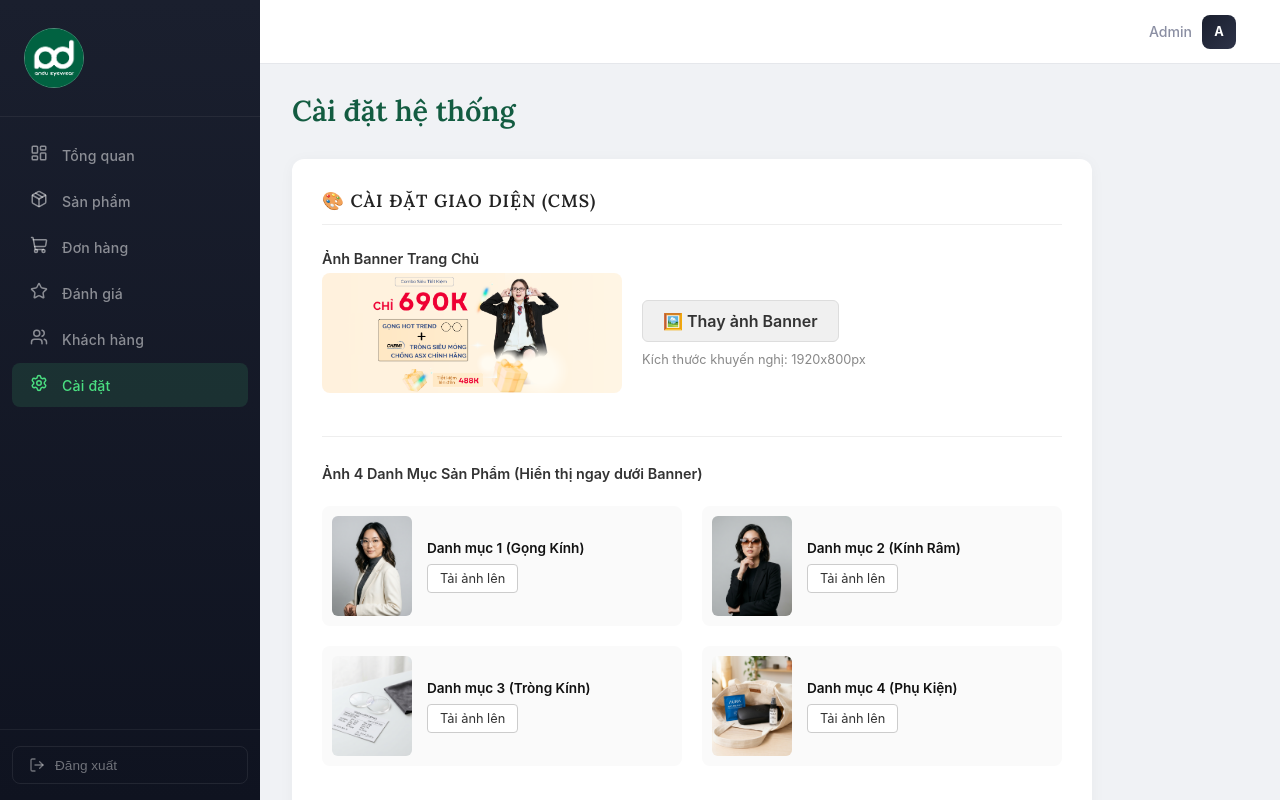
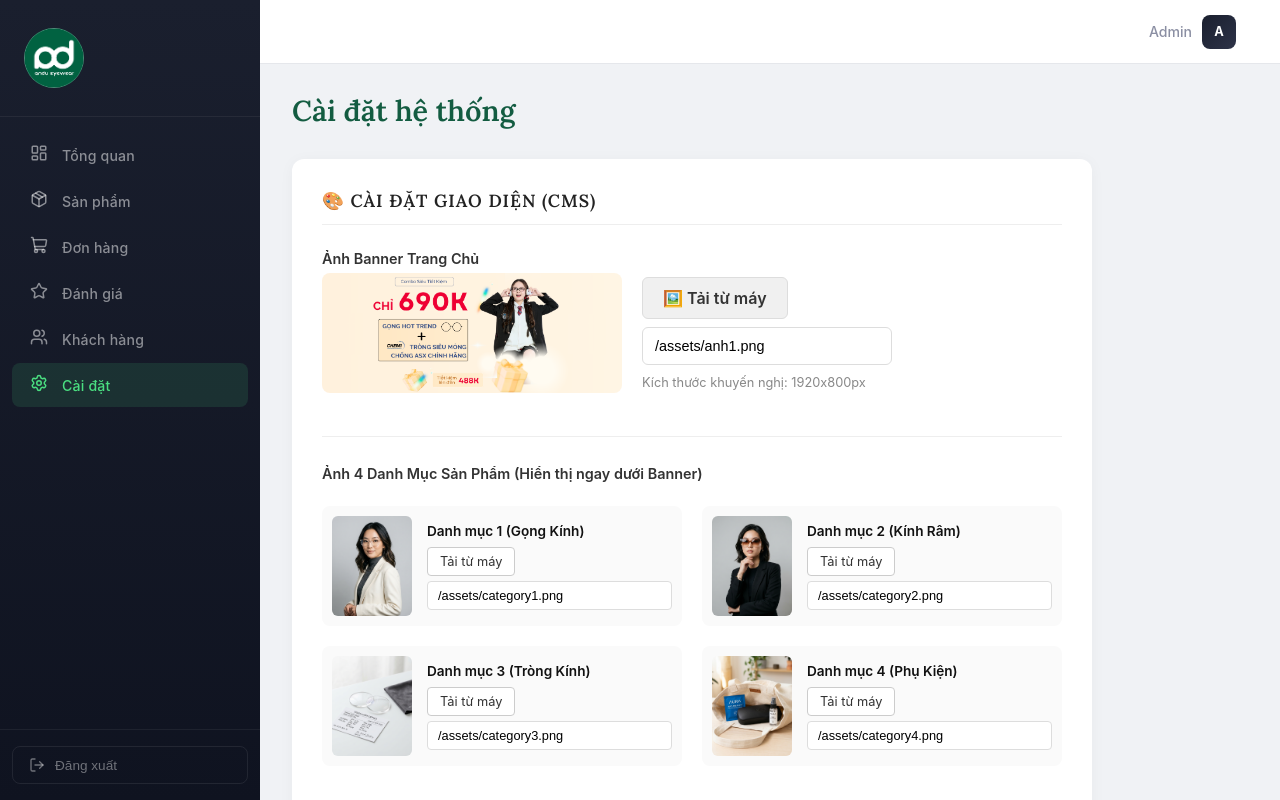
Before and after one commit to Cuongnguyen232-Vy/andu-web, a Next.js app: page /admin/settings in a window 1280 px wide. Shown: the top 800 px of the page. Built offline with nearby package versions, Linux system fonts and the light colour scheme; no server answers; the database is empty.

Commit message:
Add direct image URL input for Settings

```diff
--- a/src/app/admin/settings/page.tsx
+++ b/src/app/admin/settings/page.tsx
@@ -121,10 +121,19 @@
                 )}
               </div>
               <div>
+                <div style={{ display: 'flex', gap: '5px', marginBottom: '8px' }}>
                   <input type="file" id="bannerUpload" accept="image/*" onChange={(e) => handleFileUpload(e, 'bannerImage')} style={{ display: 'none' }} />
                   <label htmlFor="bannerUpload" style={{ display: 'inline-block', padding: '10px 20px', backgroundColor: '#f0f0f0', color: '#333', borderRadius: '6px', cursor: 'pointer', fontWeight: 600, border: '1px solid #ddd' }}>
-                  {isUploading ? 'Đang tải...' : '🖼️ Thay ảnh Banner'}
+                    {isUploading ? 'Đang tải...' : '🖼️ Tải từ máy'}
                   </label>
+                </div>
+                <input
+                  type="text"
+                  placeholder="Hoặc dán Link ảnh (Ví dụ: https://...)"
+                  value={shopInfo.bannerImage}
+                  onChange={e => setShopInfo({...shopInfo, bannerImage: e.target.value})}
+                  style={{ width: '100%', minWidth: '250px', padding: '10px 12px', border: '1px solid #ddd', borderRadius: '6px', fontSize: '0.9rem' }}
+                />
                 <p style={{ fontSize: '0.8rem', color: '#888', marginTop: '10px' }}>Kích thước khuyến nghị: 1920x800px</p>
               </div>
             </div>
@@ -140,16 +149,25 @@
               { key: 'cat3Image', title: 'Danh mục 3 (Tròng Kính)' },
               { key: 'cat4Image', title: 'Danh mục 4 (Phụ Kiện)' },
             ].map((cat, i) => (
-              <div key={cat.key} style={{ display: 'flex', gap: '15px', alignItems: 'center', backgroundColor: '#fafafa', padding: '10px', borderRadius: '8px' }}>
+              <div key={cat.key} style={{ display: 'flex', flexWrap: 'wrap', gap: '15px', alignItems: 'center', backgroundColor: '#fafafa', padding: '10px', borderRadius: '8px' }}>
                 <div style={{ width: '80px', height: '100px', borderRadius: '6px', overflow: 'hidden', backgroundColor: '#eaeaea' }}>
                   <img src={(shopInfo as any)[cat.key]} alt={cat.title} style={{ width: '100%', height: '100%', objectFit: 'cover' }} />
                 </div>
-                <div>
+                <div style={{ flex: 1, minWidth: '200px' }}>
                   <p style={{ fontSize: '0.85rem', fontWeight: 600, margin: '0 0 8px' }}>{cat.title}</p>
+                  <div style={{ display: 'flex', gap: '5px', marginBottom: '5px' }}>
                     <input type="file" id={`upload-${cat.key}`} accept="image/*" onChange={(e) => handleFileUpload(e, cat.key)} style={{ display: 'none' }} />
                     <label htmlFor={`upload-${cat.key}`} style={{ display: 'inline-block', padding: '6px 12px', fontSize: '0.8rem', backgroundColor: '#fff', color: '#333', borderRadius: '4px', cursor: 'pointer', border: '1px solid #ccc' }}>
-                    Tải ảnh lên
+                      Tải từ máy
                     </label>
+                  </div>
+                  <input
+                    type="text"
+                    placeholder="Hoặc dán Link ảnh"
+                    value={(shopInfo as any)[cat.key]}
+                    onChange={e => setShopInfo({...shopInfo, [cat.key]: e.target.value})}
+                    style={{ width: '100%', padding: '6px 10px', border: '1px solid #ddd', borderRadius: '4px', fontSize: '0.8rem' }}
+                  />
                 </div>
               </div>
             ))}
```
Lines whose indentation alone changed are shown as unchanged.
